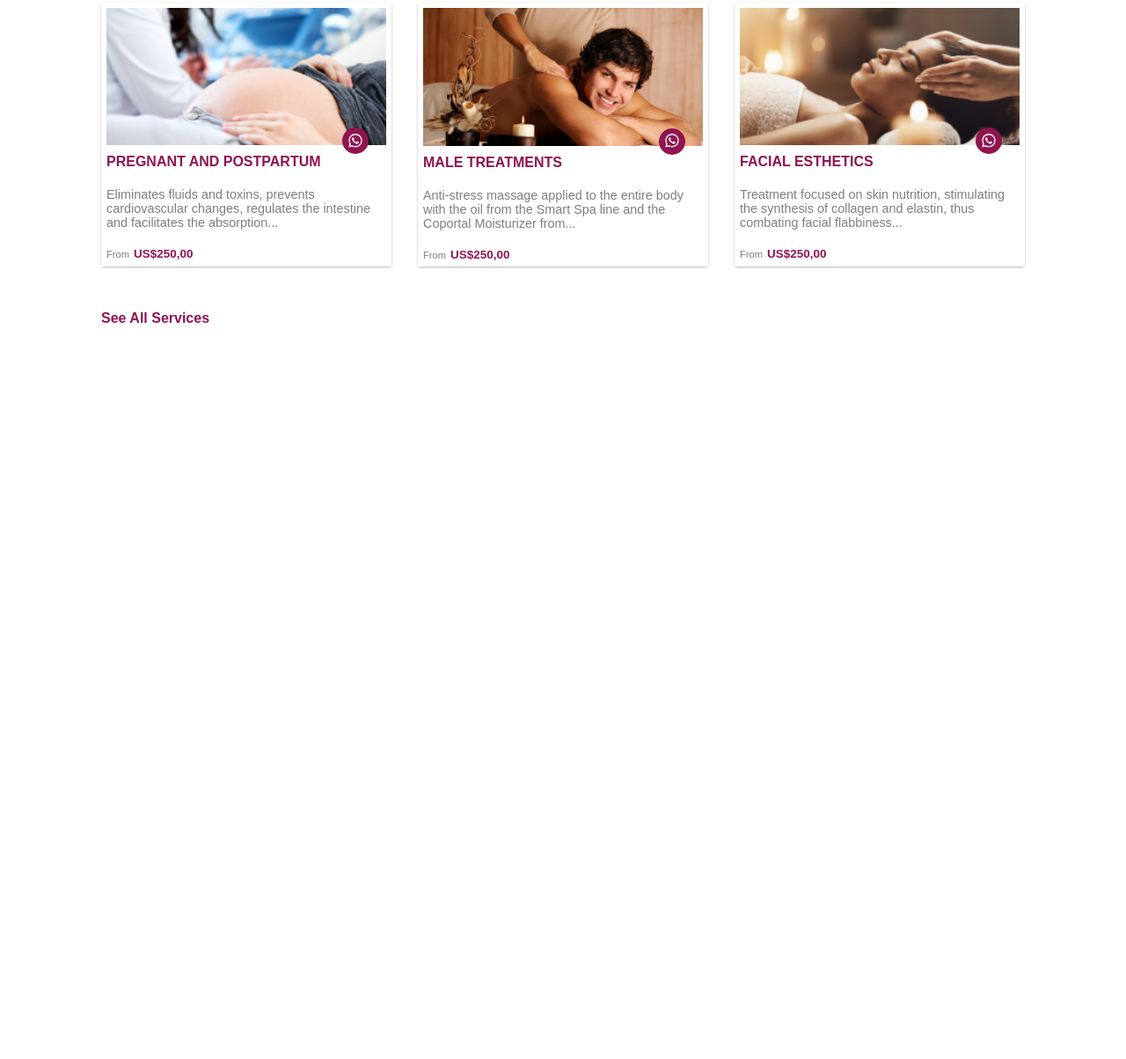
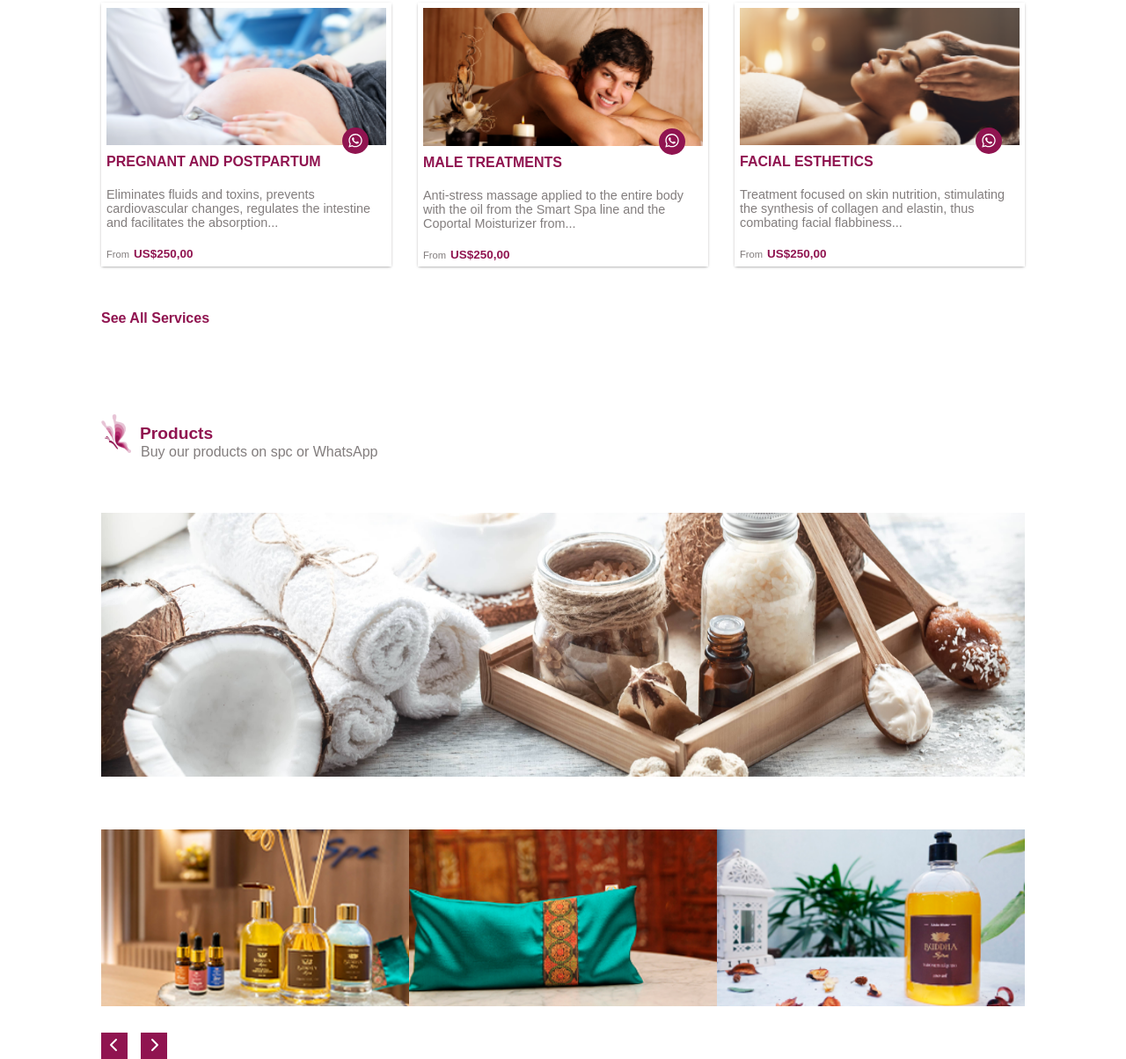
Before and after one commit to tiagoandradeWeb/spabutterfly, a plain HTML site: page index.html in a window 1280 px wide. Shown: the part 1988-3192 px from the top of the page at 88% size. Before the commit the page ends 2359 px from the top, so only its background shows below. Drawn offline with Linux system fonts and the light colour scheme.

Commit message:
Seção produtos adicionado

```diff
--- a/css/style.css
+++ b/css/style.css
@@ -53,6 +53,7 @@ img{display: block; max-width: 100%;}
 
 .services-container{display: flex;}
 .services .container a{display: block; color: var(--primary); font-weight: bold; margin-top: 20px;}
+.services .container a:hover{color: var(--second);}
 .services-container .item{width: 33.33%; padding: 6px; -webkit-box-shadow: 0px 1px 3px -1px rgba(87,86,86,0.80); -moz-box-shadow: 0px 1px 3px -1px rgba(87,86,86,0.80); box-shadow: 0px 1px 3px -1px rgba(87,86,86,0.80); margin-right: 30px; margin-bottom: 30px;}
 .services-container .item:last-child{margin-right: 0;}
 .services-container .item .img{position: relative; width: 100%;}
@@ -64,3 +65,11 @@ img{display: block; max-width: 100%;}
 .services-container .item  .price{margin-top: 20px;}
 .services-container .item  .price p{color: var(--p); font-size: .7em}
 .services-container .item  .price span{color: var(--primary); font-size: 1.2em; font-weight: bold; margin-left: 5px;}
+
+.products .row{flex-direction: column;}
+.products-img{width: 100%; height: 300px; background: url(../assets/produtos.jpg) center center no-repeat; background-size: cover;}
+.swiper-container, .swiper-wrapper{width: 100%; margin-top: 60px; position: relative;}
+.swiper-slide{width: 33.333%; margin: 0; padding: 0; object-fit: fill;}
+.swiper-slide img{width: 100%; object-fit: fill;}
+.arrows{display: flex; margin-top: 30px;}
+.arrows .next, .arrows .prev{width: 30px; height: 30px; background: var(--primary); color:#fff; text-align: center; line-height: 30px; margin-right: 15px; outline: none; cursor: pointer;}
--- a/index.html
+++ b/index.html
@@ -5,6 +5,7 @@
     <meta name="viewport" content="width=device-width, initial-scale=1.0">
     <title>Butterfly Spa</title>
     <link rel="stylesheet" href="css/style.css">
+    <link rel="stylesheet" href="css/swiper.min.css">
 </head>
 <body>
 <!--Header-->
@@ -206,6 +207,51 @@
     </div>
 </div>
 <!--End Services-->
+<!--Products-->
+<div class="products">
+    <div class="container">
+        <div class="row">
+            <div class="title">
+                <img src="assets/titlelogo.png" alt="">
+                <h2>Products</h2>
+               <div class="subtitle">
+                    <p>Buy our products on spc or WhatsApp</p>
+                </div>
+            </div>
+        </div>
+        <div class="row">
+            <div class="products-img"></div>
+            <div class="swiper-container">
+                <div class="swiper-wrapper">
+                    <div class="swiper-slide"><img src="assets/produtcts1.png" alt=""></div>
+                    <div class="swiper-slide"><img src="assets/produtcts2.png" alt=""></div>
+                    <div class="swiper-slide"><img src="assets/produtcts3.png" alt=""></div>
+                    <div class="swiper-slide"><img src="assets/produtcts4.png" alt=""></div>
+                    <div class="swiper-slide"><img src="assets/produtcts5.png" alt=""></div>
+                    <div class="swiper-slide"><img src="assets/produtcts6.png" alt=""></div>
+                </div>
+            </div>
+            <!-- Add Arrows -->
+            <div class="arrows">
+                <div class="next"><i class="fas fa-chevron-left"></i></div>
+                <div class="prev"><i class="fas fa-chevron-right"></i></div>
+            </div>
+        </div>
+    </div>
+</div>
+<!--End Products-->
 <script src="js/all.min.js"></script>
+<script src="js/swiper.min.js"></script>
+<script>
+    var swiper = new Swiper('.swiper-container', {
+      loop:true,
+      slidesPerView:3,
+      spaceBetween: 0,
+      navigation: {
+        nextEl: '.next',
+        prevEl: '.prev',
+      },
+    });
+  </script>
 </body>
 </html>
```
Also changed, not shown: assets/produtcts1.png (added), assets/produtcts2.png (added), assets/produtcts3.png (added), assets/produtcts4.png (added), assets/produtcts5.png (added), assets/produtcts6.png (added), assets/produtos.jpg (added), css/swiper.min.css (added), js/swiper.min.js (added).
